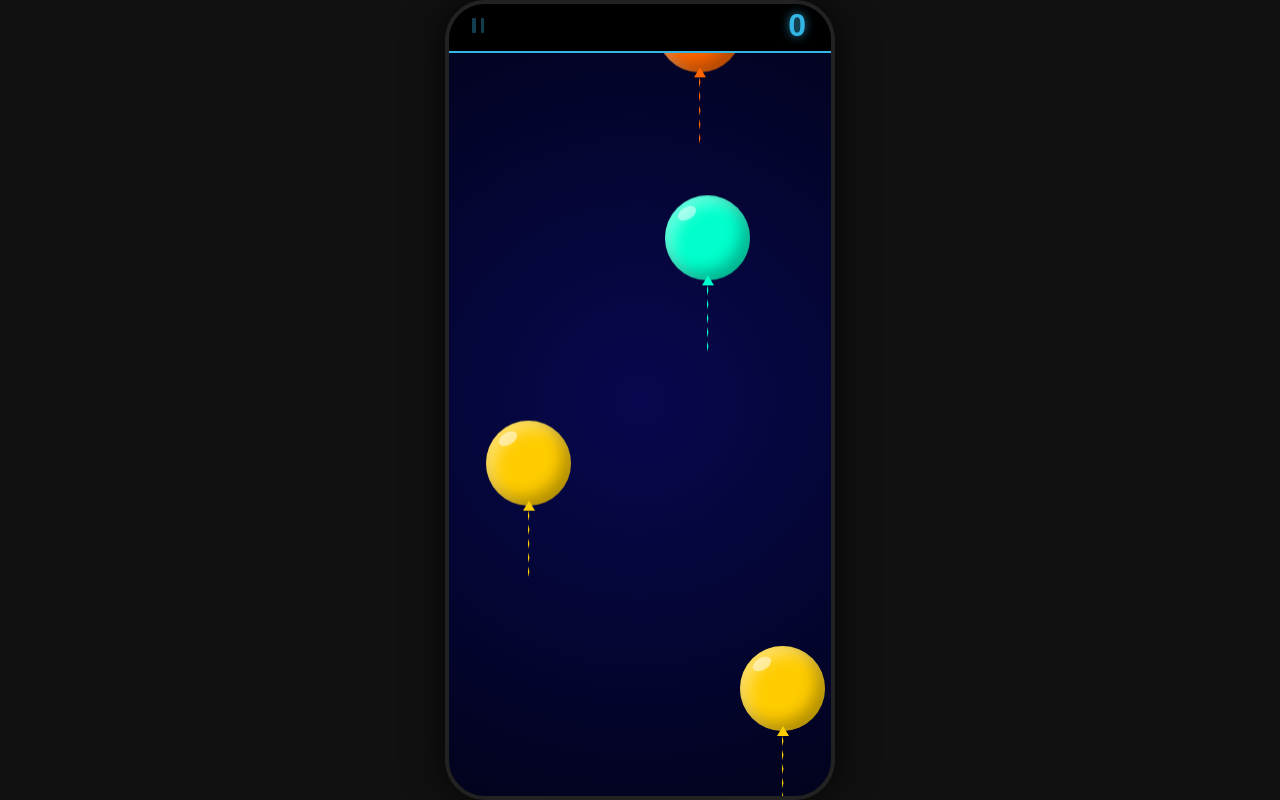
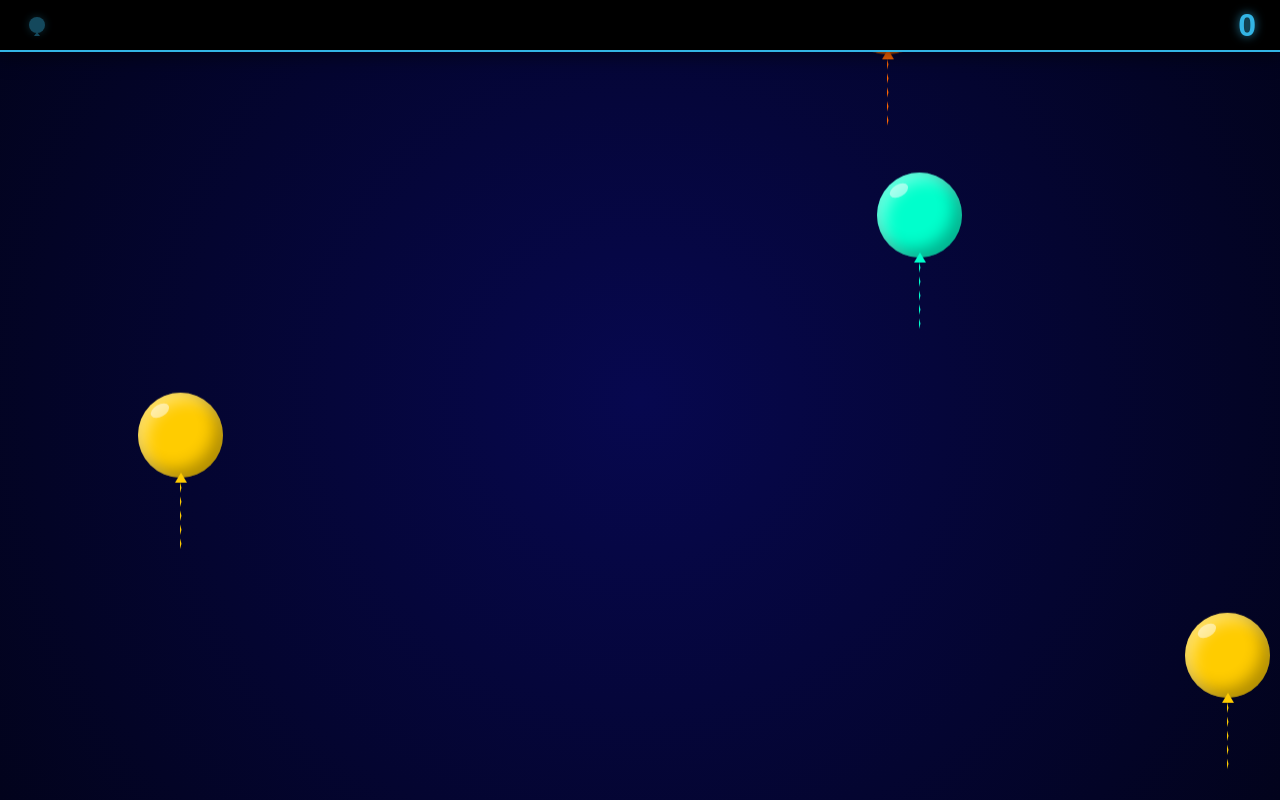
Before and after one commit to skillizkrek/Balloons-Game, a plain HTML site: page index.html in a window 1280 px wide. Drawn offline with Linux system fonts and the light colour scheme.

Commit message:
Add files via upload

```diff
--- a/index.html
+++ b/index.html
@@ -2,45 +2,70 @@
 <html lang="ru">
 <head>
     <meta charset="UTF-8">
-    <!-- viewport-fit=cover растягивает фон на весь экран под челку -->
     <meta name="viewport" content="width=device-width, initial-scale=1.0, maximum-scale=1.0, user-scalable=no, viewport-fit=cover">
     <meta name="apple-mobile-web-app-capable" content="yes">
     <meta name="apple-mobile-web-app-status-bar-style" content="black-translucent">
     <title>Balloons</title>
     <style>
         * { box-sizing: border-box; user-select: none; -webkit-user-select: none; touch-action: manipulation; }
-        body { margin: 0; padding: 0; background: #111; display: flex; justify-content: center; align-items: center; min-height: 100vh; font-family: sans-serif; overflow: hidden; }
-        #phone-viewport { position: relative; width: 100vw; height: 100vh; max-width: 390px; max-height: 844px; background: radial-gradient(circle at center, #07084f 0%, #02031c 100%); overflow: hidden; box-shadow: 0 0 40px rgba(0,0,0,0.8); border-radius: 40px; border: 4px solid #222; }
+        body { margin: 0; padding: 0; background: #000; display: flex; justify-content: center; align-items: center; min-height: 100vh; font-family: sans-serif; overflow: hidden; }
 
-        /* Верхняя панель автоматически учитывает Safe Area (безопасную зону челки) на iOS */
-        #ui {
+        #phone-viewport {
+            position: relative;
+            width: 100vw;
+            height: 100vh;
+            background: radial-gradient(circle at center, #07084f 0%, #02031c 100%);
+            overflow: hidden;
+        }
+
+        /* Чёрная плашка под чёлку */
+        #ui-wrapper {
             position: absolute;
             top: 0;
             left: 0;
             width: 100%;
-            /* env(safe-area-inset-top) сдвигает панель вниз ровно под вырез iPhone */
-            padding-top: calc(env(safe-area-inset-top, 20px) + 5px);
-            padding-bottom: 10px;
-            padding-left: 20px;
-            padding-right: 25px;
+            background-color: #000;
+            padding-top: env(safe-area-inset-top, 47px);
+            z-index: 20;
+            border-bottom: 2px solid #33b5e5;
+            box-shadow: 0 4px 20px rgba(0,0,0,0.5);
+        }
+
+        #ui {
+            height: 50px;
+            width: 100%;
             display: flex;
             align-items: center;
             justify-content: space-between;
-            background-color: #000;
-            border-bottom: 2px solid #33b5e5;
-            z-index: 20;
+            padding: 0 24px;
         }
+
         #score { color: #33b5e5; font-size: 32px; font-weight: bold; text-shadow: 0 0 10px rgba(51, 181, 229, 0.8); line-height: 1; }
 
-        /* Кнопка паузы: только две палочки, аккуратно прижатые влево */
-        #pause-btn { background: none; border: none; padding: 8px; cursor: pointer; display: flex; align-items: center; justify-content: center; opacity: 0.35; margin-left: -5px; }
+        /* Кнопка паузы в виде мини-шарика */
+        #pause-btn { background: none; border: none; padding: 10px; cursor: pointer; display: flex; align-items: center; justify-content: center; opacity: 0.4; transition: opacity 0.2s; margin-left: -5px; }
         #pause-btn:active { opacity: 1; }
 
-        /* Чистые две палочки через CSS */
-        .pause-icon { width: 12px; height: 15px; position: relative; }
-        .pause-icon::before, .pause-icon::after { content: ""; position: absolute; width: 3.5px; height: 15px; background-color: #33b5e5; border-radius: 1px; top: 0; }
-        .pause-icon::before { left: 0; }
-        .pause-icon::after { right: 0; }
+        /* Идеально ровный круглый значок паузы-шарика */
+        .pause-balloon-icon {
+            width: 16px;
+            height: 16px;
+            background-color: #33b5e5;
+            border-radius: 50%;
+            position: relative;
+            box-shadow: 0 0 8px rgba(51, 181, 229, 0.6);
+        }
+        /* Хвостик шарика снизу */
+        .pause-balloon-icon::after {
+            content: "";
+            position: absolute;
+            bottom: -3px;
+            left: 50%;
+            transform: translateX(-50%);
+            border-left: 3px solid transparent;
+            border-right: 3px solid transparent;
+            border-bottom: 4px solid #33b5e5;
+        }
 
         .balloon-container { position: absolute; width: 85px; height: 180px; cursor: pointer; animation: floatUp linear forwards; will-change: transform; z-index: 5; }
         .paused { animation-play-state: paused !important; }
@@ -51,8 +76,8 @@
         .string { position: absolute; top: 88px; left: 50%; width: 2px; height: 70px; transform: translateX(-50%); clip-path: polygon(0% 0%, 100% 10%, 0% 20%, 100% 30%, 0% 40%, 100% 50%, 0% 60%, 100% 70%, 0% 80%, 100% 90%, 0% 100%); }
 
         @keyframes floatUp {
-            0% { transform: translateY(850px); }
-            100% { transform: translateY(-190px); }
+            0% { transform: translateY(102vh); }
+            100% { transform: translateY(-200px); }
         }
 
         .particle { position: absolute; width: 8px; height: 8px; border-radius: 50%; pointer-events: none; animation: explode 0.4s ease-out forwards; z-index: 6; }
@@ -61,11 +86,14 @@
 </head>
 <body>
     <div id="phone-viewport">
-        <div id="ui">
-            <button id="pause-btn">
-                <div class="pause-icon"></div>
-            </button>
-            <span id="score">0</span>
+        <div id="ui-wrapper">
+            <div id="ui">
+                <button id="pause-btn">
+                    <!-- Новый значок в виде круглого шарика -->
+                    <div class="pause-balloon-icon"></div>
+                </button>
+                <span id="score">0</span>
+            </div>
         </div>
     </div>
     <script>
@@ -85,9 +113,8 @@
             container.className = 'balloon-container'; balloon.className = 'balloon'; string.className = 'string';
             balloon.style.backgroundColor = balloon.style.color = string.style.background = color;
             container.appendChild(balloon); container.appendChild(string);
+
             container.style.left = `${Math.random() * (viewport.clientWidth - 95) + 5}px`;
-
-            // Зафиксированная спокойная скорость (6 секунд на полет)
             container.style.animationDuration = '6.0s';
 
             const pop = (e) => {
@@ -138,7 +165,7 @@
                 pauseBtn.style.opacity = '1';
                 clearTimeout(spawnTimeout);
             } else {
-                pauseBtn.style.opacity = '0.35';
+                pauseBtn.style.opacity = '0.4';
                 spawnTimeout = setTimeout(gameLoop, 600);
             }
         }
```
